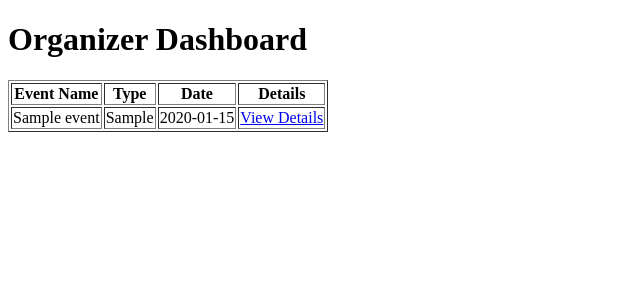
After one commit to iamakthecoder/DBMS_assignment-4, a Flask app: page /Organizer_dashboard in a window 1280 px wide. The commit adds this page. Shown: the top 300 px of the page, without its empty margins (0-640 px from the left). Run offline with Flask 3, Linux system fonts and the light colour scheme; the visitor is signed in with stand-in values (Sample User, id 1); tables that the repository leaves empty hold one stand-in row (values such as "Sample post").

Commit message:
organizer functionalities...

```diff
--- a/app.py
+++ b/app.py
@@ -46,6 +46,22 @@ def participant_signup():
     college_names = get_college_names()
     return render_template('participant_signup.html', college_names=college_names, error=error)
 
+@app.route('/organizer_signup', methods=['GET', 'POST'])
+def organizer_signup():
+    error = None
+    if request.method == 'POST':
+        username = request.form['username']
+        password = request.form['password']
+        name = request.form['name']
+        # Check if username already exists
+        if not is_user_exists(username):
+            create_user_organizer(username, password, name)
+            return redirect(url_for('index'))
+        else:
+            error = "Username already exists"
+
+    return render_template('organizer_signup.html', error=error)
+
 @app.route('/login', methods=['GET', 'POST'])
 def login():
     if request.method == 'POST':
@@ -73,6 +89,21 @@ def Participant_dashboard():
         return redirect(url_for('index'))
     username = session['username']
     return render_template('participant_dashboard.html')
+
+@app.route('/Organizer_dashboard')
+def Organizer_dashboard():
+    if 'username' not in session:
+        return redirect(url_for('index'))
+    events = get_all_events()
+    return render_template('organizer_dashboard.html', events=events)
+
+@app.route('/event/<int:event_id>/details')
+def event_details(event_id):
+    if 'username' not in session:
+        return redirect(url_for('index'))
+    event = get_event_details(event_id)
+    volunteers = get_event_volunteers(event_id)
+    return render_template('event_details.html', event=event, volunteers=volunteers)
 
 
 @app.route('/student_register_events', methods=['GET', 'POST'])
--- a/database.py
+++ b/database.py
@@ -19,6 +19,10 @@ class Participant(db.Model):
     user_name  = db.Column(db.String(100), db.ForeignKey('users.username'), primary_key=True)
     name = db.Column(db.String(100),nullable= False)
     college_name = db.Column(db.String(255), db.ForeignKey('college.name'))
+
+class Organizer(db.Model):
+    user_name = db.Column(db.String(100), db.ForeignKey('users.username'), primary_key=True)
+    name = db.Column(db.String(100),nullable= False)
 
 class Event(db.Model):
     id = db.Column(db.Integer, primary_key=True)
@@ -58,6 +62,14 @@ def create_user_participant(username, password, participant_name, college):
     db.session.commit()
     participant = Participant(user_name=username, name=participant_name, college_name = college)
     db.session.add(participant)
+    db.session.commit()
+
+def create_user_organizer(username, password, organizer_name):
+    user = Users(username=username, password=password, user_type = 'Organizer')
+    db.session.add(user)
+    db.session.commit()
+    organizer = Organizer(user_name=username, name=organizer_name)
+    db.session.add(organizer)
     db.session.commit()
 
 def get_events_not_registered(username):
@@ -102,3 +114,23 @@ def get_college_names():
     # Extract names from the result
     college_names = [name[0] for name in college_names]
     return college_names
+
+def get_all_events():
+    return Event.query.all()
+
+def get_event_details(event_id):
+    return Event.query.get(event_id)
+
+def get_event_volunteers(event_id):
+    # Joining EventVolunteer and Student tables
+    query = db.session.query(EventVolunteer, Student).join(Student, EventVolunteer.volunteer_id == Student.user_name).filter(EventVolunteer.event_id == event_id)
+
+    # Extracting required information
+    volunteers = []
+    for event_volunteer, student in query:
+        volunteers.append({
+            'name': student.name,
+            'roll_number': student.roll_number
+        })
+
+    return volunteers
--- a/templates/index.html
+++ b/templates/index.html
@@ -30,7 +30,7 @@
     <h1>Welcome to the University Cultural Festival</h1>
     <div>
         <a href="/student_signup" class="btn">Student Signup</a>
-        <a href="organizer_signup.html" class="btn">Organizer Signup</a>
+        <a href="/organizer_signup" class="btn">Organizer Signup</a>
         <a href="/participant_signup" class="btn">Participant Signup</a>
         <a href="/login" class="btn">Login</a>
     </div>
--- /dev/null
+++ b/templates/organizer_dashboard.html
@@ -0,0 +1,27 @@
+<!DOCTYPE html>
+<html lang="en">
+<head>
+    <meta charset="UTF-8">
+    <meta name="viewport" content="width=device-width, initial-scale=1.0">
+    <title>Organizer Dashboard</title>
+</head>
+<body>
+    <h1>Organizer Dashboard</h1>
+    <table border="1">
+        <tr>
+            <th>Event Name</th>
+            <th>Type</th>
+            <th>Date</th>
+            <th>Details</th>
+        </tr>
+        {% for event in events %}
+        <tr>
+            <td>{{ event.name }}</td>
+            <td>{{ event.type }}</td>
+            <td>{{ event.date }}</td>
+            <td><a href="/event/{{ event.id }}/details">View Details</a></td>
+        </tr>
+        {% endfor %}
+    </table>
+</body>
+</html>
--- a/templates/organiser_signup.html
+++ b/templates/organizer_signup.html
@@ -7,8 +7,10 @@
 </head>
 <body>
     <h1>Organizer Signup</h1>
-    <form action="organizer_signup_handler.php" method="POST">
+    <form action="/organizer_signup" method="POST">
 
+        <label for="name">Name:</label><br>
+        <input type="text" id="name" name="name" required><br><br>
 
         <label for="username">Username:</label><br>
         <input type="text" id="username" name="username" required><br><br>
```
Also changed, not shown: templates/event_details.html (added, +20 -0 lines).
